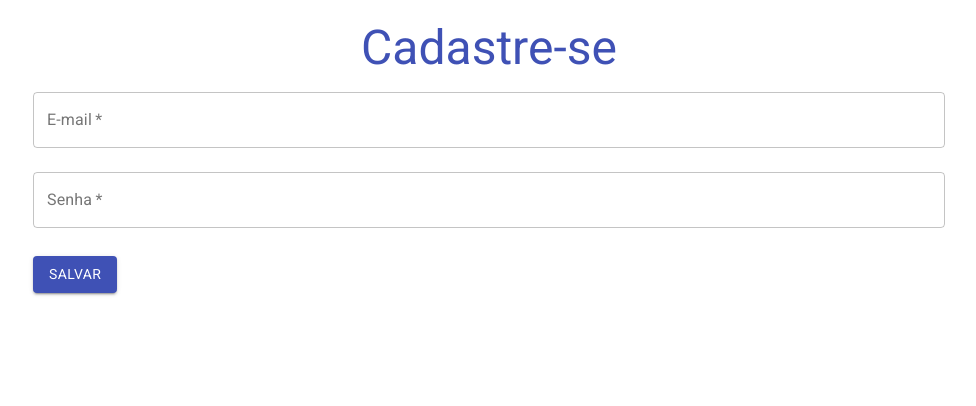
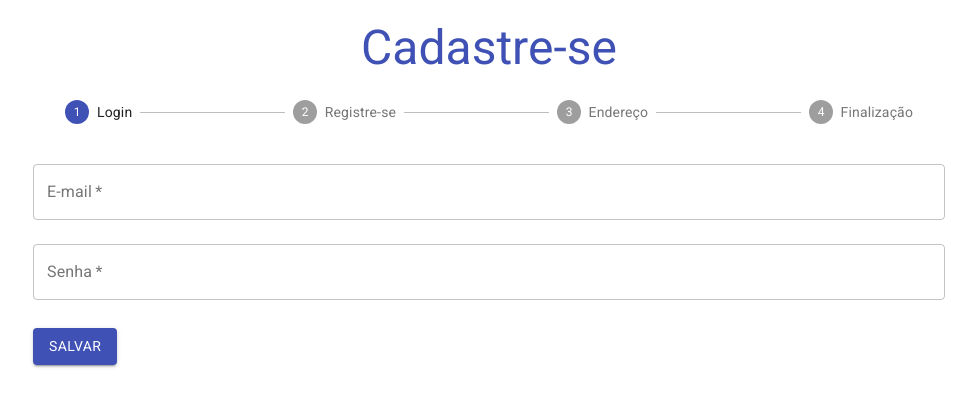
Before and after one commit to pessolatohenrique/curso-react-hooks-contexts, a React (Create React App) app: page / in a window 1280 px wide. Shown: the top 406 px of the page, without its empty margins (151-1127 px from the left). Built offline with nearby package versions, Linux system fonts and the light colour scheme.

Commit message:
Utilizacao de componente Stepper do material-ui

```diff
--- a/src/components/register/RegisterContainer.js
+++ b/src/components/register/RegisterContainer.js
@@ -1,5 +1,5 @@
 import React, { useState, useEffect } from "react";
-import { Typography } from "@material-ui/core";
+import { Typography, Stepper, Step, StepLabel } from "@material-ui/core";
 import FormRegister from "./FormRegister";
 import FormLogin from "./FormLogin";
 import FormAddress from "./FormAddress";
@@ -22,6 +22,8 @@ function RegisterContainer({ onRegister, onValidateCpf, onValidateRequired }) {
     <Typography variant="h5">Obrigado por se cadastrar!</Typography>,
   ];
 
+  const steps = ["Login", "Registre-se", "Endereço", "Finalização"];
+
   useEffect(() => {
     const formsLength = forms.length - 1;
     if (step === formsLength) {
@@ -39,7 +41,18 @@ function RegisterContainer({ onRegister, onValidateCpf, onValidateRequired }) {
     setStep(step + 1);
   }
 
-  return <>{forms[step]}</>;
+  return (
+    <>
+      <Stepper activeStep={step}>
+        {[...steps].map((item, key) => (
+          <Step key={key}>
+            <StepLabel>{item}</StepLabel>
+          </Step>
+        ))}
+      </Stepper>
+      {forms[step]}
+    </>
+  );
 }
 
 export default RegisterContainer;
```
